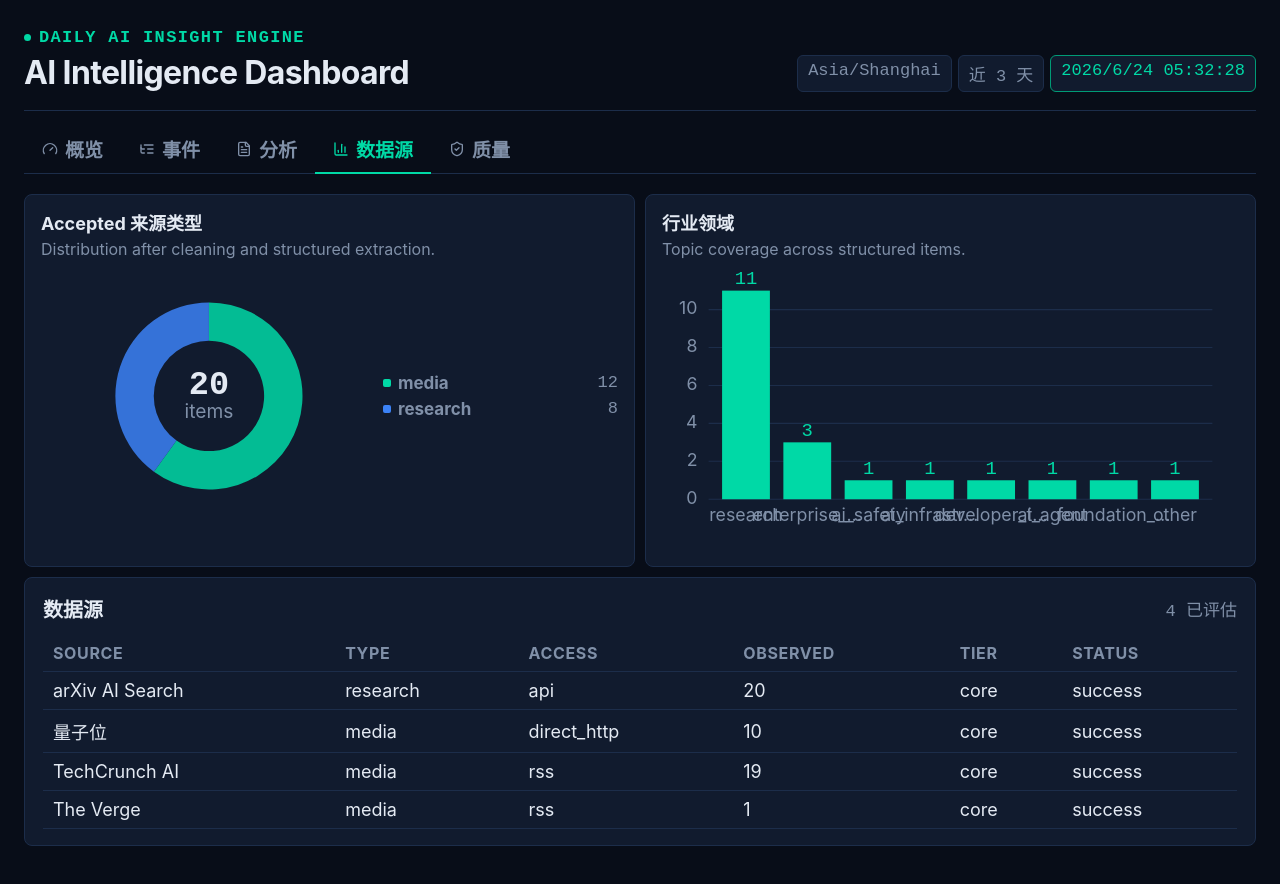
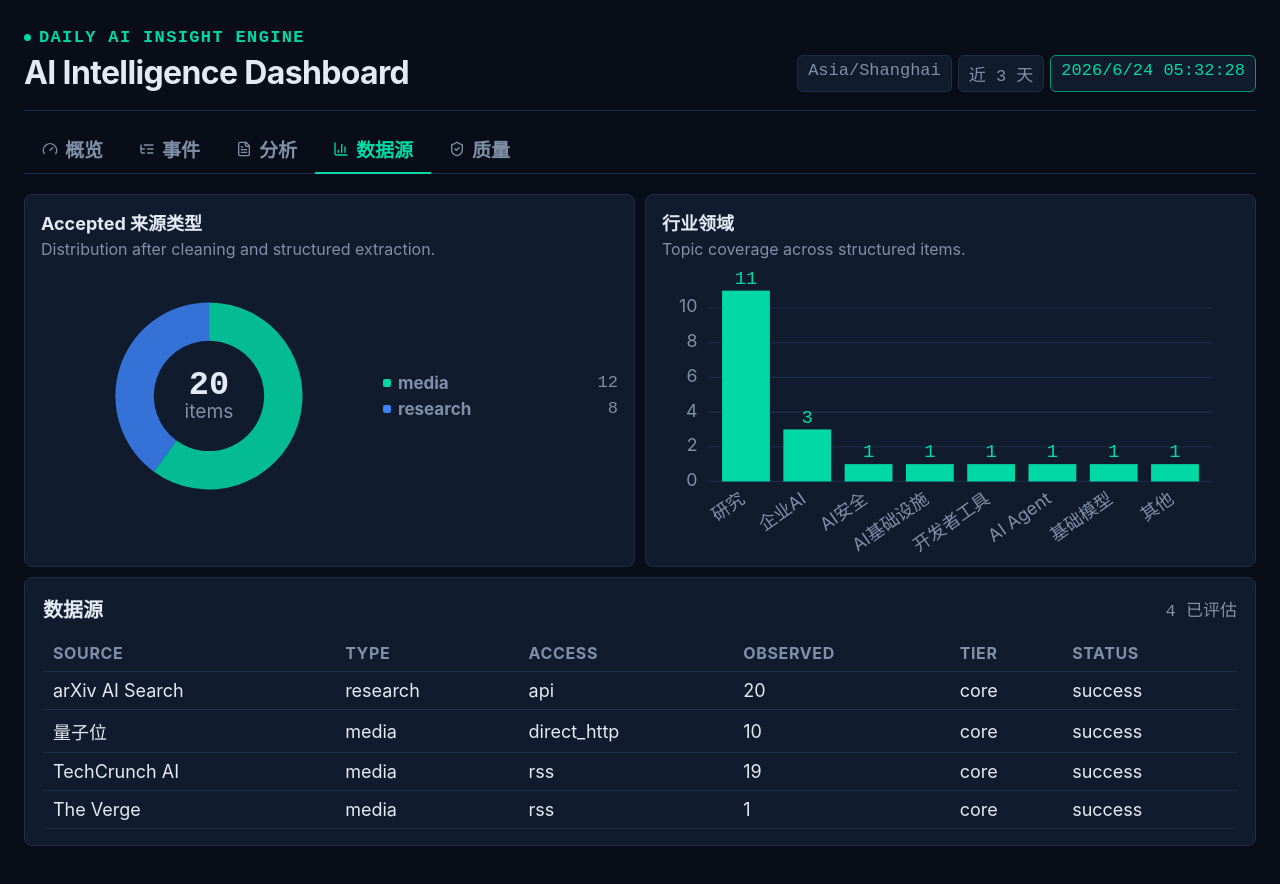
Before and after one commit to LvienOeria/daily-ai-insight-engine-v2, a React (Vite) app in the folder frontend/: page / in a window 1280 px wide. Both pictures are taken after a click on the button "数据源". Shown: the top 884 px of the page. Built offline with nearby package versions, Linux system fonts and the light colour scheme.

Commit message:
Fix BarChart overlapping labels: rotate x-axis, use Chinese labels

```diff
--- a/frontend/src/charts/BarChart.tsx
+++ b/frontend/src/charts/BarChart.tsx
@@ -1,6 +1,18 @@
 import * as d3 from "d3";
 import { useState } from "react";
 import type { DistributionDatum } from "../types";
+
+const LABEL_MAP: Record<string, string> = {
+  research: "研究", foundation_model: "基础模型", ai_agent: "AI Agent",
+  multimodal_ai: "多模态AI", ai_infrastructure: "AI基础设施", chip_compute: "芯片算力",
+  enterprise_ai: "企业AI", consumer_ai: "消费AI", developer_tools: "开发者工具",
+  ai_safety: "AI安全", policy_regulation: "政策监管", capital_market: "资本市场", other: "其他",
+};
+
+function _shortLabel(name: string): string {
+  if (LABEL_MAP[name]) return LABEL_MAP[name];
+  return name.length > 8 ? name.slice(0, 7) + "…" : name;
+}
 
 interface BarChartProps {
   data: DistributionDatum[];
@@ -14,7 +26,7 @@ export function BarChart({ data, label, description, valueSuffix = "", onSelect
   const [hovered, setHovered] = useState<DistributionDatum | null>(null);
   const width = 520;
   const height = 260;
-  const margin = { top: 24, right: 24, bottom: 48, left: 42 };
+  const margin = { top: 24, right: 24, bottom: 64, left: 42 };
   const innerWidth = width - margin.left - margin.right;
   const innerHeight = height - margin.top - margin.bottom;
   const max = d3.max(data, (datum) => datum.count) ?? 1;
@@ -76,11 +88,12 @@ export function BarChart({ data, label, description, valueSuffix = "", onSelect
                 </text>
                 <text
                   x={barX + x.bandwidth() / 2}
-                  y={innerHeight + 20}
-                  textAnchor="middle"
+                  y={innerHeight + 18}
+                  textAnchor="end"
                   className="axis-label"
+                  transform={`rotate(-35, ${barX + x.bandwidth() / 2}, ${innerHeight + 18})`}
                 >
-                  {datum.name.length > 12 ? `${datum.name.slice(0, 11)}…` : datum.name}
+                  {_shortLabel(datum.name)}
                 </text>
               </g>
             );
```
